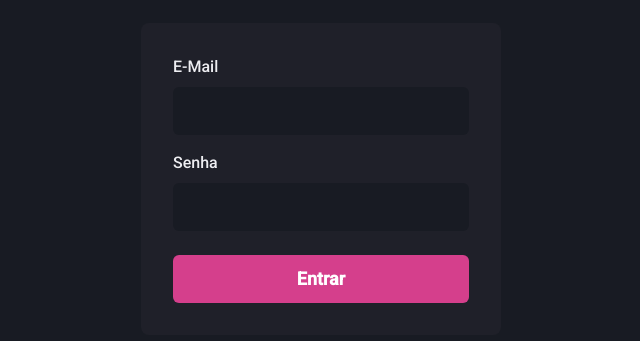
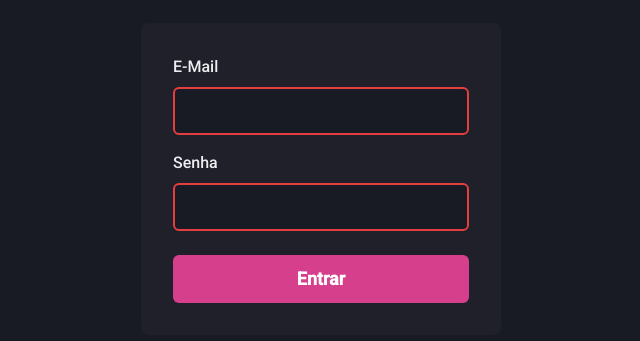
Before and after one commit to daniellvaz/dashgo, a Next.js app: page / in a window 1280 px wide. Shown: the part 221-562 px from the top of the page, without its empty margins (319-959 px from the left). Built offline with nearby package versions, Linux system fonts and the light colour scheme.

Commit message:
:art: create signIn function

```diff
--- a/package.json
+++ b/package.json
@@ -13,6 +13,7 @@
     "@chakra-ui/react": "^1.8.1",
     "@emotion/react": "^11.7.1",
     "@emotion/styled": "^11.6.0",
+    "@hookform/resolvers": "^2.8.8",
     "apexcharts": "^3.33.0",
     "framer-motion": "^6.2.3",
     "next": "12.0.9",
@@ -20,7 +21,8 @@
     "react-apexcharts": "^1.3.9",
     "react-dom": "17.0.2",
     "react-hook-form": "^7.25.1",
-    "react-icons": "^4.3.1"
+    "react-icons": "^4.3.1",
+    "yup": "^0.32.11"
   },
   "devDependencies": {
     "@types/node": "^17.0.12",
--- a/src/components/Form/Input.tsx
+++ b/src/components/Form/Input.tsx
@@ -1,14 +1,19 @@
-import { FormControl, FormLabel, Input as InputElement, InputProps } from "@chakra-ui/react";
+import { FormControl, FormErrorMessage, FormLabel, Input as InputElement, InputProps } from "@chakra-ui/react";
 import { forwardRef, ForwardRefRenderFunction } from "react";
+import { FieldError, FieldErrors } from "react-hook-form";
 
 interface Props extends InputProps {
   name: string;
   label?: string;
+  error?: FieldErrors;
 }
 
-const Input: ForwardRefRenderFunction<HTMLInputElement, Props> = ({ name, label, ...rest }, ref) => {
+
+const Input: ForwardRefRenderFunction<HTMLInputElement, Props> =
+  ({ name, label, error = null, ...rest }, ref) => {
+
   return (
-    <FormControl>
+    <FormControl isInvalid={!!error}>
         { !!label && <FormLabel htmlFor="password">{label}</FormLabel>}
         <InputElement
           name={name}
@@ -23,6 +28,12 @@ const Input: ForwardRefRenderFunction<HTMLInputElement, Props> = ({ name, label,
           {...rest}
           ref={ref}
         />
+
+        {!!error[name] && (
+          <FormErrorMessage>
+            {error[name].message}
+          </FormErrorMessage>
+        ) }
       </FormControl>
   )
 }
--- a/src/pages/index.tsx
+++ b/src/pages/index.tsx
@@ -1,14 +1,23 @@
+import * as yup from "yup";
+import Input from "../components/Form/Input";
+import { yupResolver } from "@hookform/resolvers/yup";
 import { Button, Flex, Stack } from "@chakra-ui/react";
 import { SubmitHandler, useForm } from "react-hook-form";
-import Input from "../components/Form/Input";
 
  interface SignIn {
    email: string;
    password: string;
  }
 
+ const signInFormSchema = yup.object().shape({
+   email: yup.string().required('Email obrigatótio').email('Email inválido'),
+   password: yup.string().required()
+ })
+
 export default function SignIn() {
-  const { register, handleSubmit } = useForm();
+  const { register, handleSubmit, formState } = useForm({
+    resolver: yupResolver(signInFormSchema)
+  });
 
   const handleSignIn: SubmitHandler<SignIn> = (data) => {
     console.log(data)
@@ -37,12 +46,14 @@ export default function SignIn() {
             label="E-Mail"
             type="email"
             {...register('email')}
+            error={formState.errors}
           />
           <Input
             name="password"
             label="Senha"
             type="password"
             {...register('password')}
+            error={formState.errors}
           />
         </Stack>
         <Button
@@ -50,6 +61,7 @@ export default function SignIn() {
           mt="6"
           colorScheme="pink"
           size="lg"
+          isLoading={formState.isSubmitting}
         >
           Entrar
         </Button>
```
Also changed, not shown: 1 other file (tests, documents, lock files or other folders).
